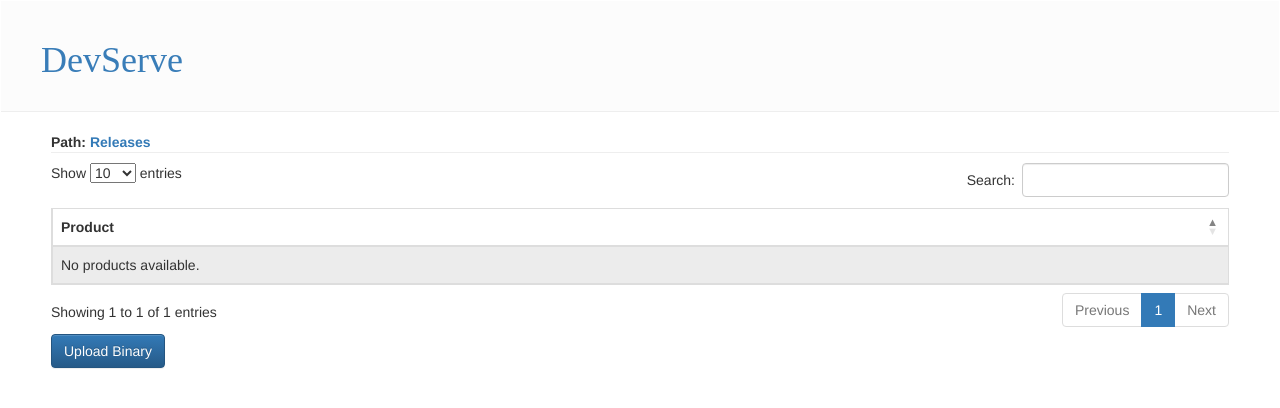
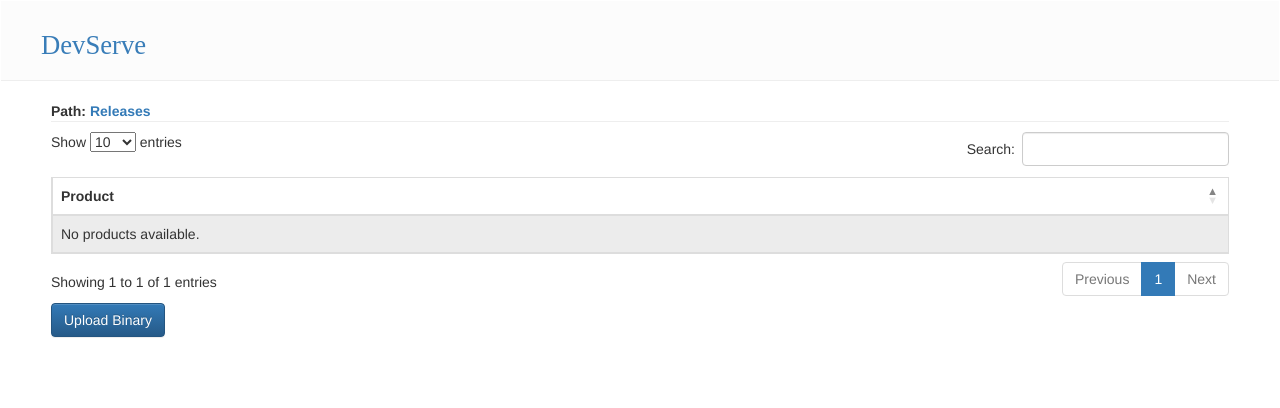
Before and after one commit to kiran-vemuri/DevServe, a Django app: page /releases/ in a window 1280 px wide. Shown: the top 408 px of the page. Run offline with Django 3.2, Linux system fonts and the light colour scheme; data that the repository does not hold is empty; some libraries are stand-ins or nearby versions.

Commit message:
- Changes to template

```diff
--- a/static/css/devserve_style.css
+++ b/static/css/devserve_style.css
@@ -5,12 +5,12 @@ body {
 .page-header {
     background-color: #fcfcfc;
     margin-top: 0;
-    padding: 20px 20px 20px 40px;
+    padding: 10px 10px 10px 40px;
 }
 
 .page-header h1, .page-header h1 a, .page-header h1 a:visited, .page-header h1 a:active {
     color: #397db8;
-    //font-size: 24pt;
+    font-size: 20pt;
     text-decoration: none;
 }
 
```
